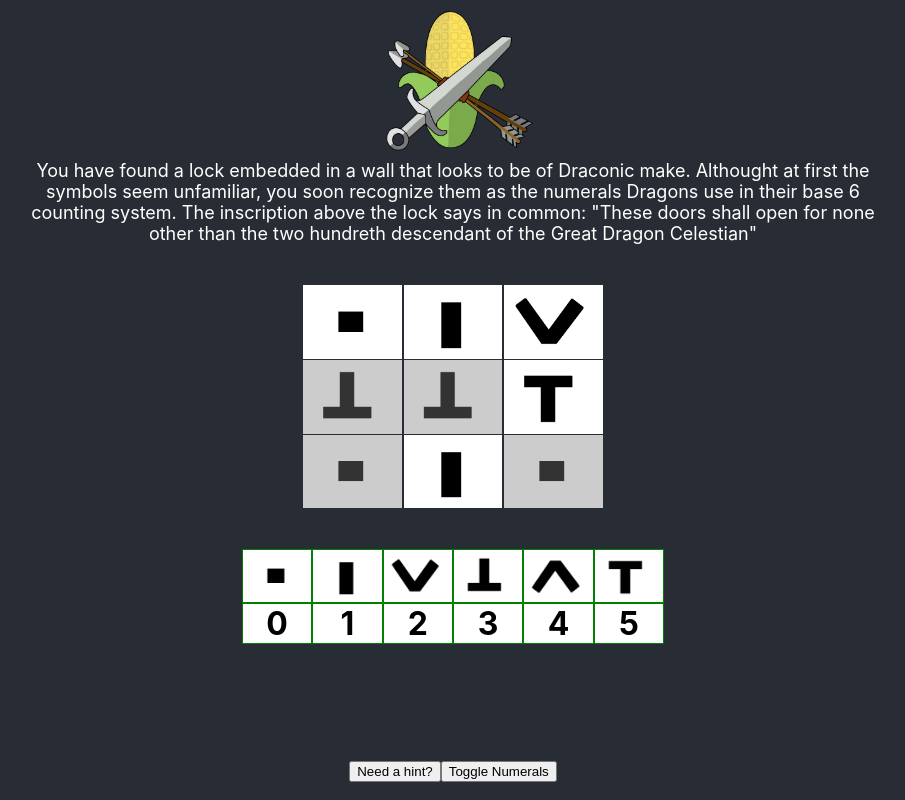
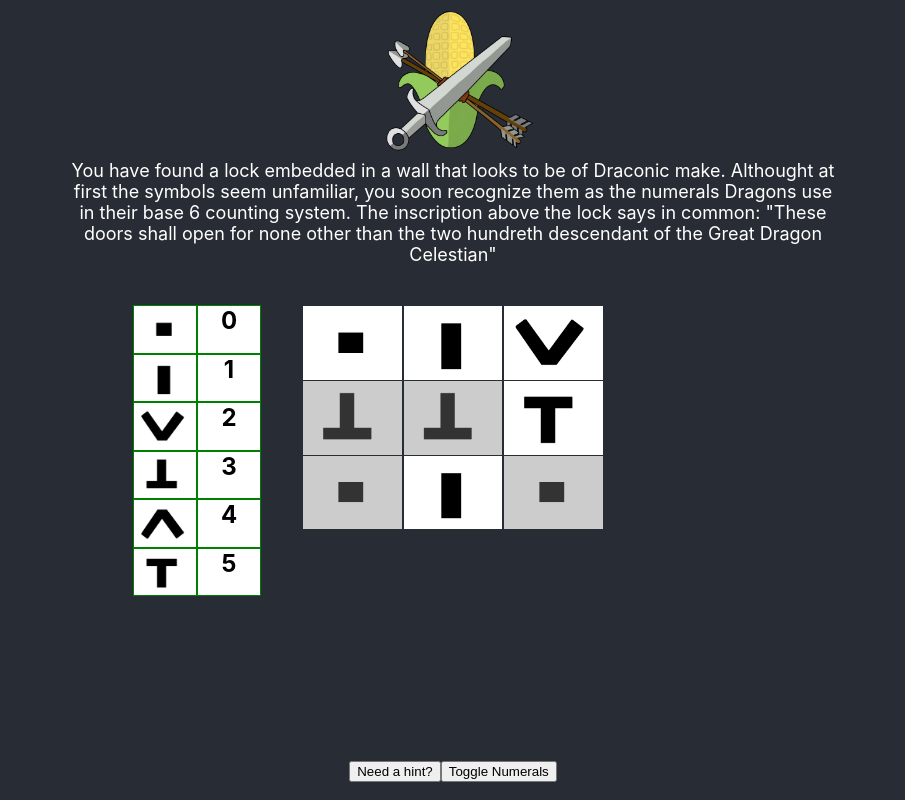
Before and after one commit to ParksDMSI/cornfed, a React (Create React App) app in the folder my-app/: page / in a window 1280 px wide. Both pictures are taken after a click on the button "Toggle Numerals". Shown: the whole page, without its empty margins (187-1092 px from the left). Built offline with nearby package versions, Linux system fonts and the light colour scheme.

Commit message:
idk anymore

```diff
--- a/my-app/src/App.css
+++ b/my-app/src/App.css
@@ -11,8 +11,7 @@ table, caption, tbody, tfoot, thead, tr, th, td {
 }
 
 h1, p{
-  margin: auto;
-  max-width: 66%;
+  max-width: 60%;
 }
 
 .App {
@@ -65,6 +64,7 @@ h1, p{
   max-width: 24vw;
   /* margin: 5% 10% 0 10%; */
   display: inline-block;
+  margin: auto;
 }
 .LockRow{
   position: relative;
@@ -118,30 +118,33 @@ h1, p{
 
 }
 
-.NumeralRow{
-  max-width: 33%;
-  align-self: center;
-  margin: 5vh auto auto auto;
+.NumeralTable{
+  display: table;
+  width: 10%;
+  height: 10%;
+  position: absolute;
+  left: 25%;
 }
 
-.Numerals{
-  max-width: calc( (100% / 6 ));
-  border: 1px solid green;
-  display: inline-block;
+.NumeralRow{
+  display: table-row;
 }
 
-.KeyRow{
-  max-width: 33%;
-  align-self: center;
-  margin: auto auto 5vh auto;
+.Numeral{
+  height:auto;
+  width: 50%;
+  display: table-cell;
+  vertical-align: bottom;
+  border: 1px solid green;
 }
 
 .Key{
-  width: calc((100% / 6 ));
-  margin: auto;
-  float: left;
+  height: (50% * 4 / 3);
+  max-width: 50%;
+  background-color: white;
   border: 1px solid green;
-  background-color: white;
+  display: table-cell;
+
 }
 
 .littleRoom{
--- a/my-app/src/App.js
+++ b/my-app/src/App.js
@@ -59,21 +59,13 @@ function App() {
 
   const renderNumerals = (showNumerals) => (
     showNumerals ?
-    <div>
-      <div className = 'NumeralRow'>
+    <div className = 'NumeralTable'>
         {numerals.map( (cur,idx) => (
-          <div className = 'Numerals' key = {idx}>
+          <div className = 'NumeralRow'>
             <Square className = 'Numeral' numeral ={idx} key ={idx}/>
+            <h2 className = 'Key'>{idx}</h2>
           </div>
         ))}
-      </div>
-      <div className = 'KeyRow'>
-      {numerals.map( (cur,idx) => (
-          <div className = 'Key' key = {idx}>
-            <h1 >{idx}</h1>
-          </div>
-        ))}
-      </div>
     </div>
   : null
   )
@@ -98,8 +90,8 @@ function App() {
           }
         }}
       >
+        {renderNumerals(showNumerals)}
         {renderBoard(complexMode)}
-        {renderNumerals(showNumerals)}
       </BoardContext.Provider>
       <div className = "littleRoom">
         <button onClick = {() => {setMode(!complexMode)}} > {complexMode?'This is worse':'Need a hint?'}</button>
```
